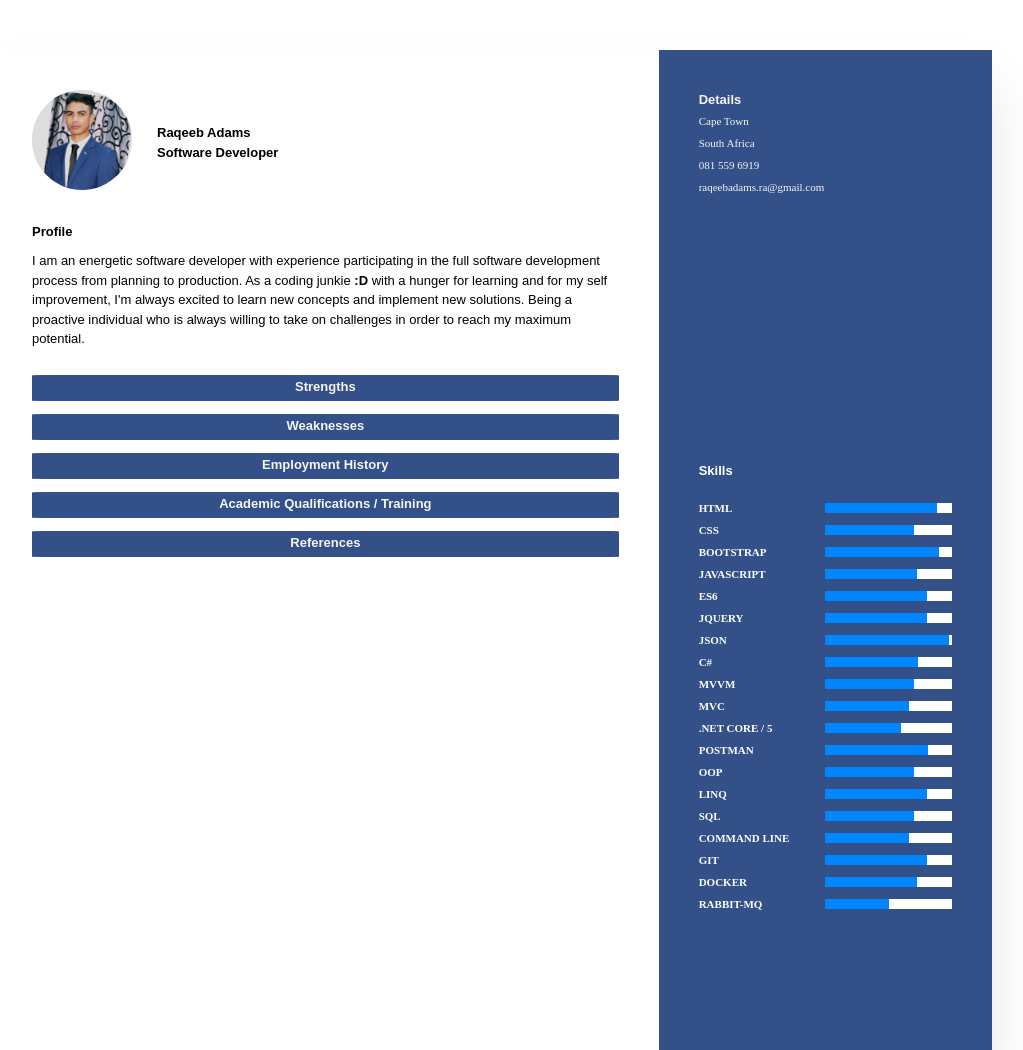
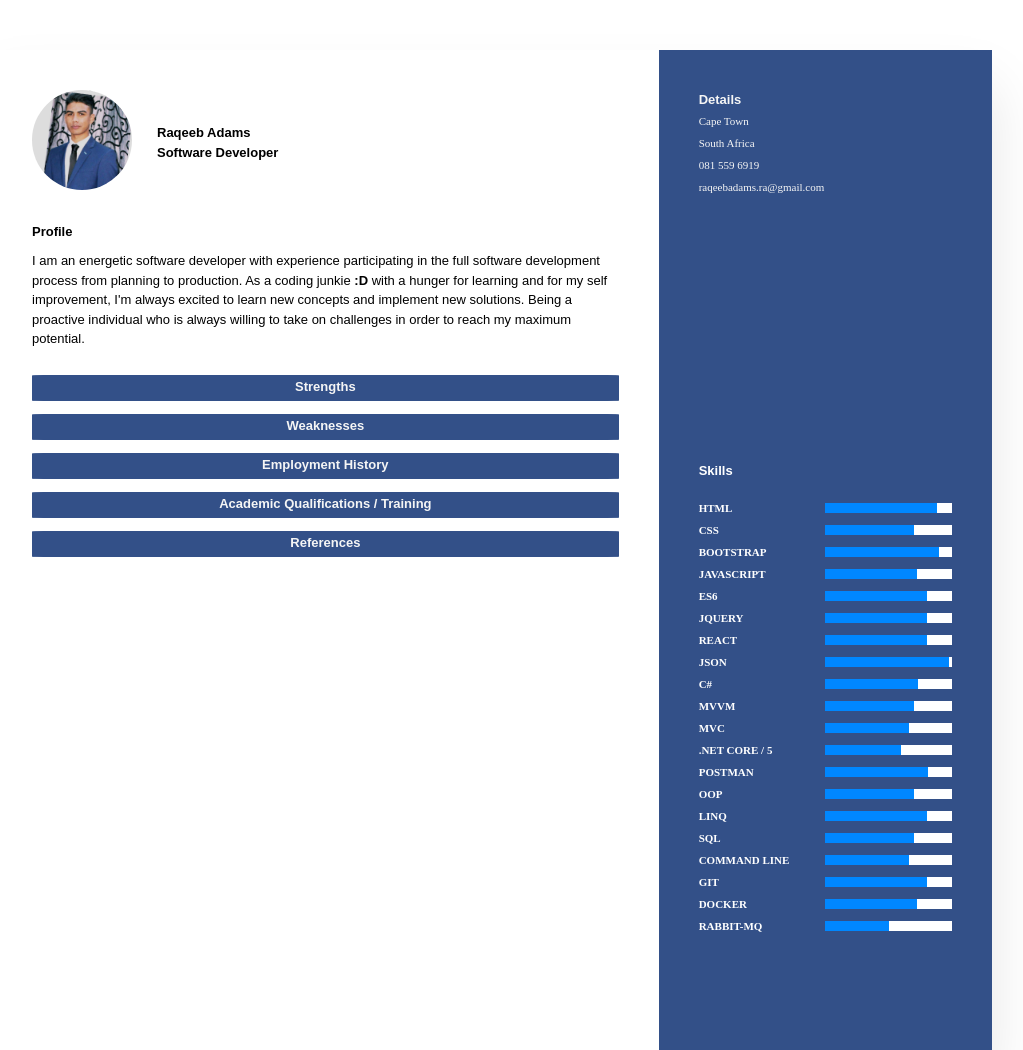
Before and after one commit to iiitsKibo/Raqeeb_Adams_resume, a plain HTML site: page index.html in a window 1280 px wide. Shown: the top 1050 px of the page, without its empty margins (148-1171 px from the left). Drawn offline with Linux system fonts and the light colour scheme.

Commit message:
add new skill

```diff
--- a/index.html
+++ b/index.html
@@ -249,6 +249,12 @@
                     </div>
                 </div>
                 <div class="skill">
+                    <h5>React</h5>
+                    <div class="percent">
+                        <div style="width:80%;"></div>
+                    </div>
+                </div>
+                <div class="skill">
                     <h5>Json</h5>
                     <div class="percent">
                         <div style="width:98%;"></div>
```
